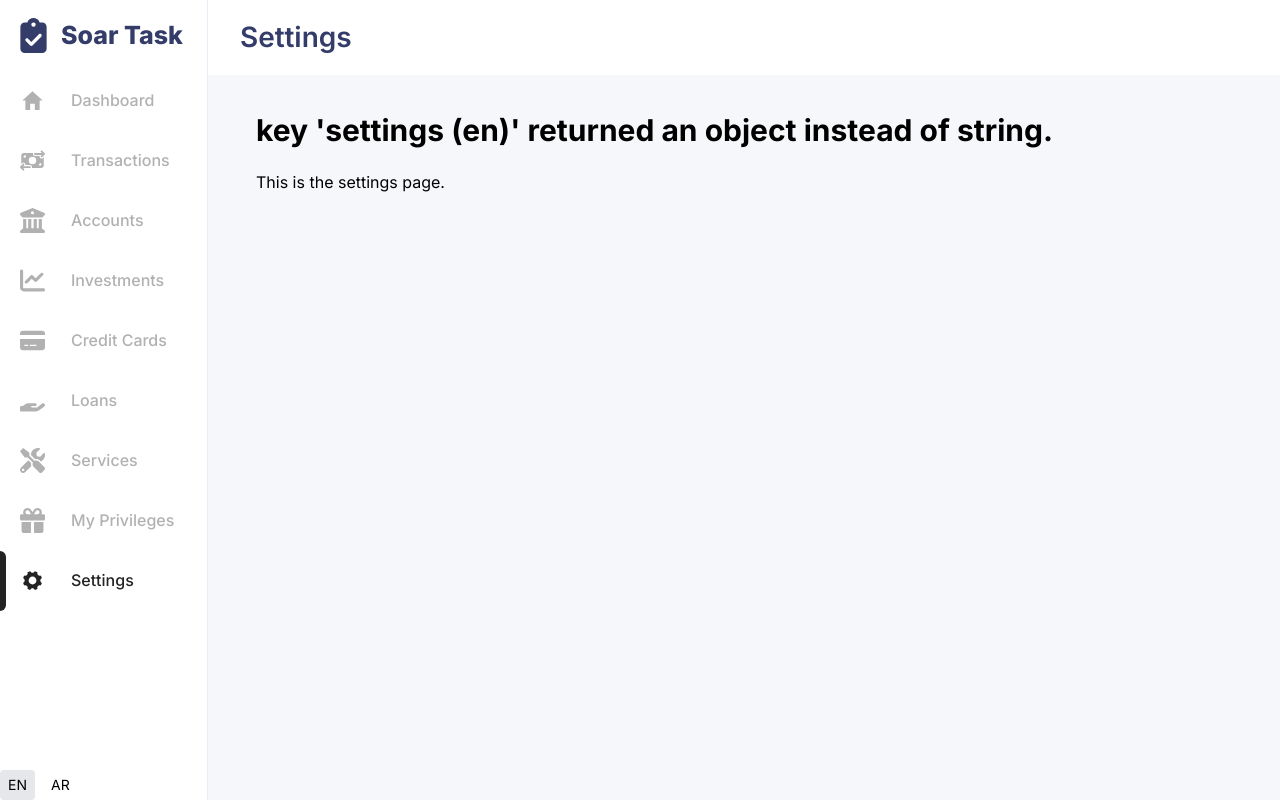
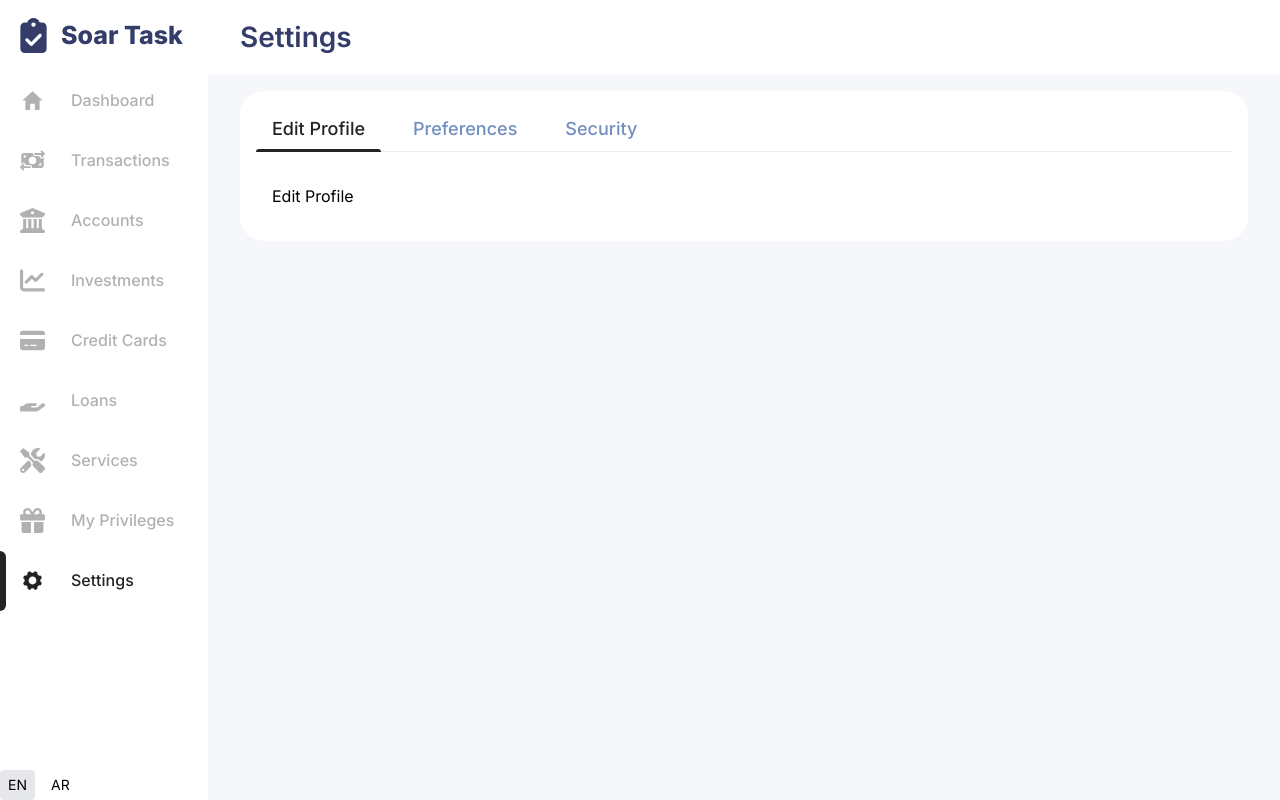
Before and after one commit to mubashir-irfan/soar_assessment_poc, a React (Create React App) app: page /settings in a window 1280 px wide. Built offline with nearby package versions, Linux system fonts and the light colour scheme.

Commit message:
Tabs set component
Signed-off-by: Muhammad Mubashir Irfan <mubashir.irfan37@gmail.com>

```diff
--- a/src/Dashboard/QuickTransferWidget.tsx
+++ b/src/Dashboard/QuickTransferWidget.tsx
@@ -121,7 +121,7 @@ function QuickTransferWidget({ contacts }: QuickTransferWidgetProps) {
         <div className="flex items-center gap-4 max-w-[24rem] mx-auto">
           <label
             htmlFor="amountInput"
-            className="text-text-secondary text-[12px] sm:text-[16px] font-normal me-2"
+            className="min-w-max  me-2 text-text-secondary text-[12px] sm:text-[16px] font-normal"
           >
             {t('quickTransfer.writeAmount')}
           </label>
--- a/src/Settings/Settings.tsx
+++ b/src/Settings/Settings.tsx
@@ -1,14 +1,24 @@
-import React from 'react';
-import { useI18n } from '../context/I18nContext';
 import { useTranslation } from 'react-i18next';
+import { Tabs } from '../components';
+import { useState } from 'react';
 
 function Settings() {
-  const { i18n } = useTranslation();
+  const { t } = useTranslation();
+  const [activeTab, setActiveTab] = useState('editProfile');
 
+  const tabs = [
+    { id: 'editProfile', label: t('settings.editProfile.title') },
+    { id: 'preferences', label: t('settings.preferences.title') },
+    { id: 'security', label: t('settings.security.title') },
+  ];
   return (
-    <div className="p-4">
-      <h2 className="text-3xl font-bold mb-4">{i18n.t('settings')}</h2>
-      <p>This is the settings page.</p>
+    <div className="rounded-[1.5rem] p-4 bg-white max-w-[1280px] mx-auto">
+     <Tabs tabs={tabs} activeTab={activeTab} setActiveTab={setActiveTab} />
+      <div className="mt-4 p-4">
+        {activeTab === 'editProfile' && <div>{t('settings.editProfile.title')}</div>}
+        {activeTab === 'preferences' && <div>{t('settings.preferences.title')}</div>}
+        {activeTab === 'security' && <div>{t('settings.security.title')}</div>}
+      </div>
     </div>
   );
 }
--- a/src/components/Navbar.tsx
+++ b/src/components/Navbar.tsx
@@ -93,7 +93,7 @@ function Navbar() {
       </div>
       <ul className="flex flex-col mb-auto">
         {navItems.map((item) => (
-          <li key={item.path} className="relative h-[3.75rem] flex items-center hover:bg-gray-100 dark:hover:bg-gray-800 ">
+          <li key={item.path} className="relative h-[3.75rem] flex items-center hover:bg-gray-100 dark:hover:bg-gray-800">
             <Link
               to={item.path}
               aria-label={item.ariaLabel}
@@ -108,8 +108,7 @@ function Navbar() {
 
               {isActive(item.path) && (
                 <div
-                  className="absolute start-0 w-[6px] rounded-e-[10px]"
-                  style={{ backgroundColor: designSystem.colors.active, height: '60px' }}
+                  className="absolute start-0 w-[6px] rounded-e-[10px] h-[3.75rem] bg-active"
                 />
               )}
             </Link>
--- /dev/null
+++ b/src/components/Tabs.tsx
@@ -0,0 +1,59 @@
+import { useState } from 'react';
+
+interface Tab {
+  id: string;
+  label: string;
+}
+
+const TAB_TRANSITION_DURATION = 200;
+
+interface TabsProps {
+  tabs: Tab[];
+  activeTab: string;
+  setActiveTab: (tabId: string) => void;
+  className?: string;
+}
+
+function Tabs({ tabs, activeTab, setActiveTab, className }: TabsProps) {
+  const [transitioning, setTransitioning] = useState(false);
+
+  const handleTabClick = (tabId: string) => {
+    if (activeTab !== tabId) {
+      setTransitioning(true);
+      setTimeout(() => {
+        setActiveTab(tabId);
+        setTransitioning(false);
+      }, TAB_TRANSITION_DURATION);
+    }
+  };
+
+  return (
+    <div className={`relative ${className}`}>
+      <div className="flex justify-between md:justify-center lg:justify-start md:gap-4 w-full  border-b border-solid border-border-light">
+        {tabs.map((tab) => (
+          <div key={tab.id} className="relative rounded-lg hover:bg-gray-100 dark:hover:bg-gray-800">
+            <button
+              className={`relative text-base md:text-lg font-medium transition-colors ${
+                activeTab === tab.id
+                  ? `text-text-primary`
+                  : `text-text-secondary`
+              }`}
+              onClick={() => handleTabClick(tab.id)}
+              aria-selected={activeTab === tab.id}
+              role="tab"
+            >
+              <p className='px-4 py-2'>{tab.label}</p>
+              <div
+              className={`absolute bottom-[-1px] h-[3px] w-full mx-auto bg-active transition-transform rounded-t-[10px] ${
+                activeTab === tab.id ? (transitioning ? 'scale-x-0' : 'scale-x-100') : 'scale-x-0'
+              }`}
+            ></div>
+            </button>
+          </div>
+        ))}
+      </div>
+    </div>
+  );
+}
+
+export default Tabs;
--- a/src/components/index.ts
+++ b/src/components/index.ts
@@ -9,3 +9,4 @@ export {default as TextButton} from './TextButton';
 export {default as PieChart} from './PieChart';
 export {default as SlicedPieChart} from './SlicedPieChart';
 export {default as AreaChart} from './AreaChart';
+export {default as Tabs} from './Tabs';
--- a/src/i18n/ar.json
+++ b/src/i18n/ar.json
@@ -47,7 +47,11 @@
     "settings": "الإعدادات",
     "editProfile": {
       "title": "تعديل الملف الشخصي",
-      "saveButton": "حفظ التغييرات"
+      "name": "الاسم",
+      "email": "البريد الإلكتروني",
+      "nameRequired": "الاسم مطلوب.",
+      "emailInvalid": "بريد إلكتروني غير صالح.",
+      "save": "حفظ"
     },
     "preferences": {
       "title": "التفضيلات"
--- a/src/i18n/en.json
+++ b/src/i18n/en.json
@@ -47,7 +47,11 @@
     "settings": "Settings",
     "editProfile": {
       "title": "Edit Profile",
-      "saveButton": "Save Changes"
+      "name": "Name",
+      "email": "Email",
+      "nameRequired": "Name is required.",
+      "emailInvalid": "Invalid email address.",
+      "save": "Save"
     },
     "preferences": {
         "title": "Preferences"
--- a/src/index.css
+++ b/src/index.css
@@ -1,6 +1,95 @@
 @tailwind base;
 @tailwind components;
 @tailwind utilities;
+
+
+/* Reset begins*/
+/* src/index.css */
+
+/* Resetting default browser styles */
+html, body, div, span, applet, object, iframe,
+h1, h2, h3, h4, h5, h6, p, blockquote, pre,
+a, abbr, acronym, address, big, cite, code,
+del, dfn, em, img, ins, kbd, q, s, samp,
+small, strike, strong, sub, sup, tt, var,
+b, u, i, center,
+dl, dt, dd, ol, ul, li,
+fieldset, form, label, legend,
+table, caption, tbody, tfoot, thead, tr, th, td,
+article, aside, canvas, details, embed,
+figure, figcaption, footer, header, hgroup,
+menu, nav, output, ruby, section, summary,
+time, mark, audio, video {
+  margin: 0;
+  padding: 0;
+  border: 0;
+  font-size: 100%;
+  font: inherit;
+  vertical-align: baseline;
+}
+
+/* HTML5 display-role reset for older browsers */
+article, aside, details, figcaption, figure,
+footer, header, hgroup, menu, nav, section {
+  display: block;
+}
+
+body {
+  line-height: 1.5; /* Consistent line height */
+  box-sizing: border-box; /* Include padding and border in element's total width and height */
+}
+
+ol, ul {
+  list-style: none;
+}
+
+blockquote, q {
+  quotes: none;
+}
+
+blockquote:before, blockquote:after,
+q:before, q:after {
+  content: '';
+  content: none;
+}
+
+table {
+  border-collapse: collapse;
+  border-spacing: 0;
+}
+
+/* Explicitly setting root font size (optional, use with caution) */
+/* html {
+  font-size: 16px;  // or any value you prefer
+} */
+
+/* Controlling image scaling and aspect ratio */
+img {
+  max-width: 100%; /* Prevent images from overflowing their containers */
+  height: auto; /* Maintain aspect ratio */
+  object-fit: contain; /* or 'cover', 'fill', depending on your needs */
+}
+
+/* Ensure consistent box-sizing */
+*, *:before, *:after {
+  box-sizing: inherit;
+}
+
+/* Text wrapping and word breaking */
+p, div, span {
+  overflow-wrap: break-word; /* or 'word-break: break-all;' */
+}
+
+/* Consistent font rendering */
+body {
+  -webkit-font-smoothing: antialiased;
+  -moz-osx-font-smoothing: grayscale;
+}
+
+body {
+  font-family: 'Inter', sans-serif;
+}
+/* Reset ends*/
 
 @layer base {
   html {
```
